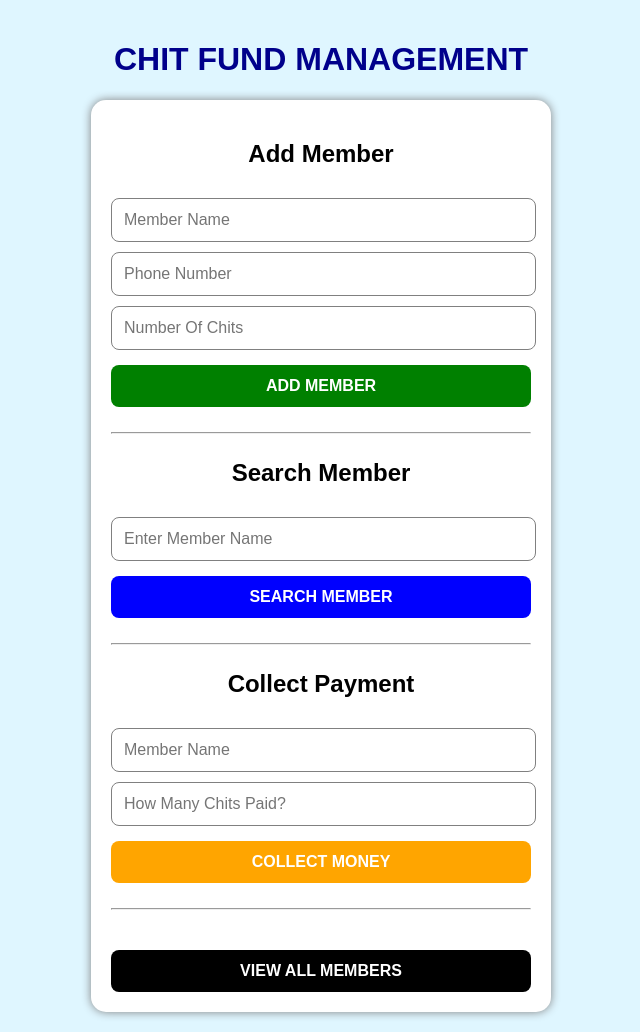
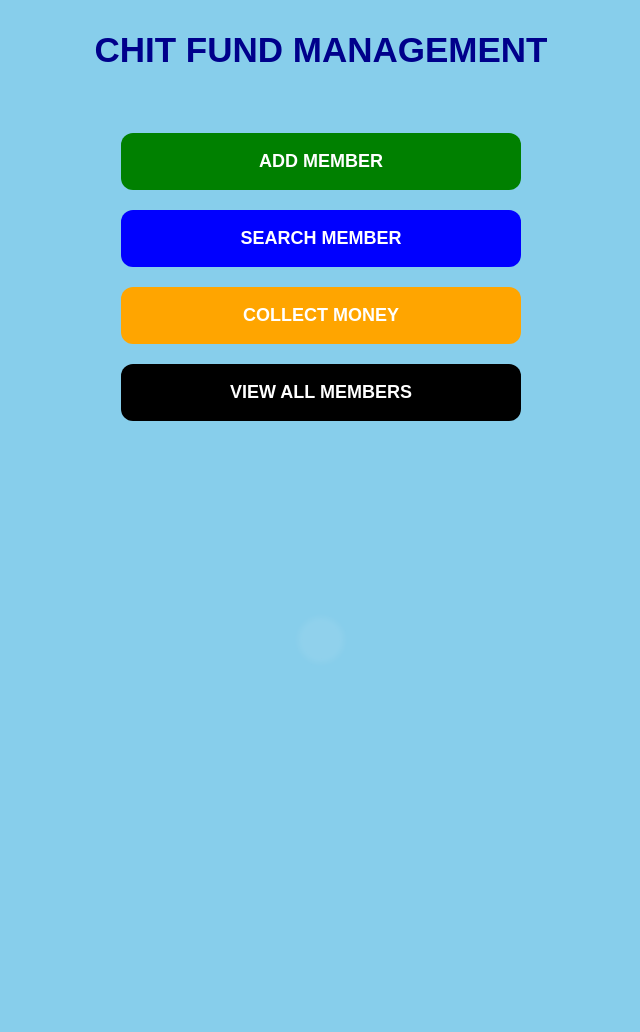
Before and after one commit to jagganth1976-hash/chitfund-webapp, a Flask app: page / in a window 1280 px wide. Shown: the whole page, without its empty margins (319-959 px from the left). After the commit the page ends 421 px from the top, so only its background shows below. Run offline with Flask 3, Linux system fonts and the light colour scheme.

Commit message:
Modern UI redesign

```diff
--- a/templates/index.html
+++ b/templates/index.html
@@ -1,4 +1,4 @@
-<!DOCTYPE html>
+<!DOCTYPE h<!DOCTYPE html>
 
 <html>
 
@@ -13,103 +13,154 @@
 
         body{
 
-            font-family: Arial;
+            margin:0;
 
-            background: #dff6ff;
+            padding:0;
 
-            margin: 0;
+            font-family:Arial;
 
-            padding: 20px;
+            background:#87ceeb;
 
-            text-align: center;
+            text-align:center;
         }
 
         h1{
 
-            color: darkblue;
+            color:darkblue;
+
+            padding-top:30px;
+
+            font-size:35px;
         }
 
-        .box{
+        .container{
 
-            background: white;
+            max-width:400px;
 
-            max-width: 420px;
+            margin:auto;
 
-            margin: auto;
+            padding:20px;
+        }
 
-            padding: 20px;
+        .menu-button{
 
-            border-radius: 15px;
+            width:100%;
 
-            box-shadow: 0px 0px 10px gray;
+            padding:18px;
+
+            margin-top:20px;
+
+            border:none;
+
+            border-radius:12px;
+
+            font-size:18px;
+
+            font-weight:bold;
+
+            color:white;
+
+            cursor:pointer;
+
+            transition:0.3s;
+        }
+
+        .menu-button:hover{
+
+            transform:scale(1.03);
+        }
+
+        .green{
+
+            background:green;
+        }
+
+        .blue{
+
+            background:blue;
+        }
+
+        .orange{
+
+            background:orange;
+        }
+
+        .black{
+
+            background:black;
+        }
+
+        .form-box{
+
+            display:none;
+
+            background:white;
+
+            padding:20px;
+
+            border-radius:15px;
+
+            margin-top:20px;
+
+            box-shadow:0px 0px 10px gray;
         }
 
         input{
 
-            width: 95%;
+            width:95%;
 
-            padding: 12px;
+            padding:12px;
 
-            margin-top: 10px;
+            margin-top:10px;
 
-            font-size: 16px;
+            font-size:16px;
 
-            border-radius: 8px;
+            border-radius:8px;
 
-            border: 1px solid gray;
+            border:1px solid gray;
         }
 
-        button{
+        .submit-btn{
 
-            width: 100%;
+            width:100%;
 
-            padding: 12px;
+            padding:12px;
 
-            margin-top: 15px;
+            margin-top:15px;
 
-            border: none;
+            border:none;
 
-            color: white;
+            border-radius:8px;
 
-            font-size: 16px;
+            color:white;
 
-            font-weight: bold;
+            font-size:16px;
 
-            border-radius: 8px;
+            font-weight:bold;
 
-            cursor: pointer;
+            cursor:pointer;
         }
 
-        .green{
+        .bg-design{
 
-            background: green;
-        }
+            position:fixed;
 
-        .blue{
+            width:100%;
 
-            background: blue;
-        }
+            height:100%;
 
-        .orange{
+            top:0;
 
-            background: orange;
-        }
+            left:0;
 
-        .black{
+            z-index:-1;
 
-            background: black;
-        }
+            opacity:0.08;
 
-        hr{
-
-            margin-top: 25px;
-
-            margin-bottom: 25px;
-        }
-
-        a{
-
-            text-decoration: none;
+            background-image:
+            radial-gradient(circle at 20% 20%, white 2%, transparent 3%),
+            radial-gradient(circle at 80% 30%, white 2%, transparent 3%),
+            radial-gradient(circle at 50% 80%, white 2%, transparent 3%);
         }
 
     </style>
@@ -118,11 +169,54 @@
 
 <body>
 
+    <div class="bg-design"></div>
+
     <h1>CHIT FUND MANAGEMENT</h1>
 
-    <div class="box">
+    <div class="container">
 
-        <!-- ADD MEMBER -->
+        <!-- ADD MEMBER BUTTON -->
+
+        <button class="menu-button green"
+                onclick="showForm('addForm')">
+
+            ADD MEMBER
+
+        </button>
+
+        <!-- SEARCH BUTTON -->
+
+        <button class="menu-button blue"
+                onclick="showForm('searchForm')">
+
+            SEARCH MEMBER
+
+        </button>
+
+        <!-- COLLECT MONEY BUTTON -->
+
+        <button class="menu-button orange"
+                onclick="showForm('collectForm')">
+
+            COLLECT MONEY
+
+        </button>
+
+        <!-- VIEW MEMBERS BUTTON -->
+
+        <a href="/members">
+
+            <button class="menu-button black">
+
+                VIEW ALL MEMBERS
+
+            </button>
+
+        </a>
+
+        <!-- ADD MEMBER FORM -->
+
+        <div id="addForm" class="form-box">
 
             <h2>Add Member</h2>
 
@@ -143,7 +237,8 @@
                        placeholder="Number Of Chits"
                        required>
 
-            <button class="green" type="submit">
+                <button class="submit-btn green"
+                        type="submit">
 
                     ADD MEMBER
 
@@ -151,9 +246,11 @@
 
             </form>
 
-        <hr>
+        </div>
 
-        <!-- SEARCH MEMBER -->
+        <!-- SEARCH FORM -->
+
+        <div id="searchForm" class="form-box">
 
             <h2>Search Member</h2>
 
@@ -164,7 +261,8 @@
                        placeholder="Enter Member Name"
                        required>
 
-            <button class="blue" type="submit">
+                <button class="submit-btn blue"
+                        type="submit">
 
                     SEARCH MEMBER
 
@@ -172,9 +270,11 @@
 
             </form>
 
-        <hr>
+        </div>
 
-        <!-- COLLECT PAYMENT -->
+        <!-- COLLECT FORM -->
+
+        <div id="collectForm" class="form-box">
 
             <h2>Collect Payment</h2>
 
@@ -190,7 +290,8 @@
                        placeholder="How Many Chits Paid?"
                        required>
 
-            <button class="orange" type="submit">
+                <button class="submit-btn orange"
+                        type="submit">
 
                     COLLECT MONEY
 
@@ -198,19 +299,25 @@
 
             </form>
 
-         <hr>
-
- <a href="/members">
-
-    <button class="black">
-
-        VIEW ALL MEMBERS
-
-    </button>
-
-  </a>
+        </div>
 
     </div>
+
+    <script>
+
+        function showForm(formId){
+
+            let forms = document.getElementsByClassName("form-box");
+
+            for(let i=0;i<forms.length;i++){
+
+                forms[i].style.display = "none";
+            }
+
+            document.getElementById(formId).style.display = "block";
+        }
+
+    </script>
 
 </body>
 
```
Lines whose indentation alone changed are shown as unchanged.
